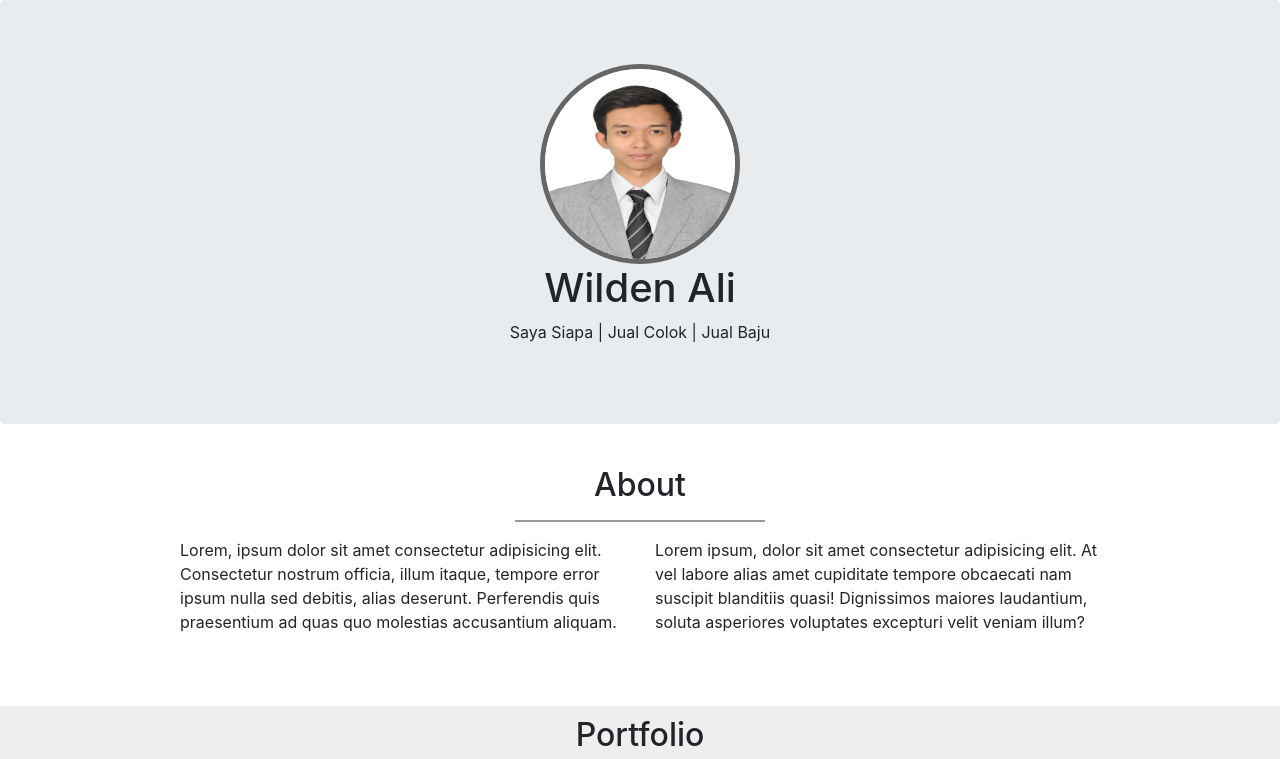
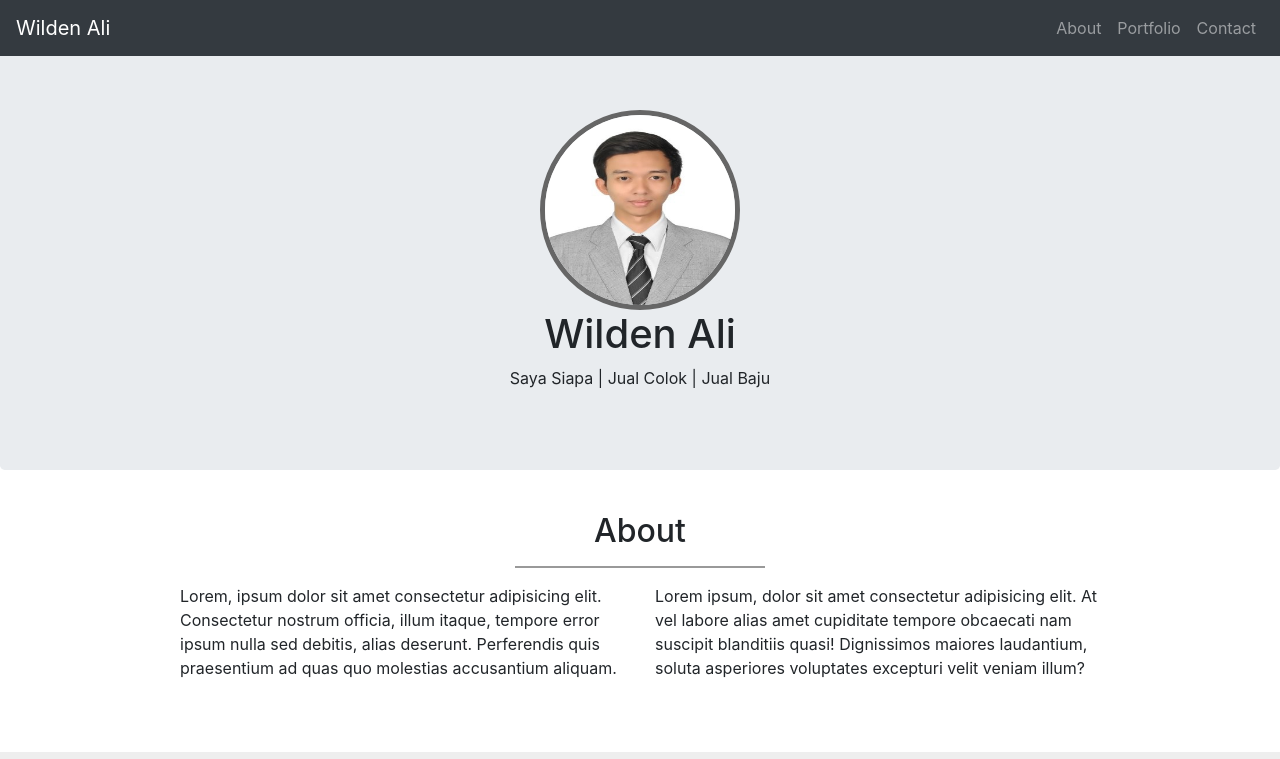
Before and after one commit to wildenali/Bootstrap_Basic, a plain HTML site: page 02-MyPortofolio-NavBar/index.html in a window 1280 px wide. Shown: the top 759 px of the page. Drawn offline with nearby package versions, Linux system fonts and the light colour scheme.

Commit message:
nambahin navbar

```diff
--- a/02-MyPortofolio-NavBar/index.html
+++ b/02-MyPortofolio-NavBar/index.html
@@ -1,5 +1,5 @@
 <!doctype html>
-<html lang="en">
+<html lang="en" id="home">
   <head>
     <!-- Required meta tags -->
     <meta charset="utf-8">
@@ -13,6 +13,34 @@
     <title>Wilden Ali</title>
   </head>
   <body>
+
+    <!-- NavBar Navigation Bar start -->
+    <nav class="navbar">
+        <div class="container-fluid">
+            <nav class="navbar navbar-expand-lg navbar-inverse fixed-top navbar-dark bg-dark">
+                <a class="navbar-brand" href="#home">Wilden Ali</a>
+                <button class="navbar-toggler" type="button" data-toggle="collapse" data-target="#navbarText" aria-controls="navbarText" aria-expanded="false" aria-label="Toggle navigation">
+                    <span class="navbar-toggler-icon"></span>
+                </button>
+                <div class="collapse navbar-collapse" id="navbarText">
+                    <div class="navbar-nav mr-auto mt-2 mt-lg-0"></div>
+                    <ul class="navbar-nav my-2 my-lg-0">
+                      <li class="nav-item">
+                        <a class="nav-link" href="#about">About</a>
+                      </li>
+                      <li class="nav-item">
+                        <a class="nav-link" href="#portfolio">Portfolio</a>
+                      </li>
+                      <li class="nav-item">
+                        <a class="nav-link" href="#contact">Contact</a>
+                      </li>
+                    </ul>
+                </div>
+            </nav>
+        </div>
+    </nav>
+    <!-- NavBar Navigation Bar end -->
+
 
     <!-- jumbotron start -->
     <div class="jumbotron text-center">
--- a/02-MyPortofolio-NavBar/style/style.css
+++ b/02-MyPortofolio-NavBar/style/style.css
@@ -4,6 +4,7 @@ html {
 
 body {
     margin-bottom: 100px;
+    margin-top: 30px;
 }
 
 .jumbotron img {
```
